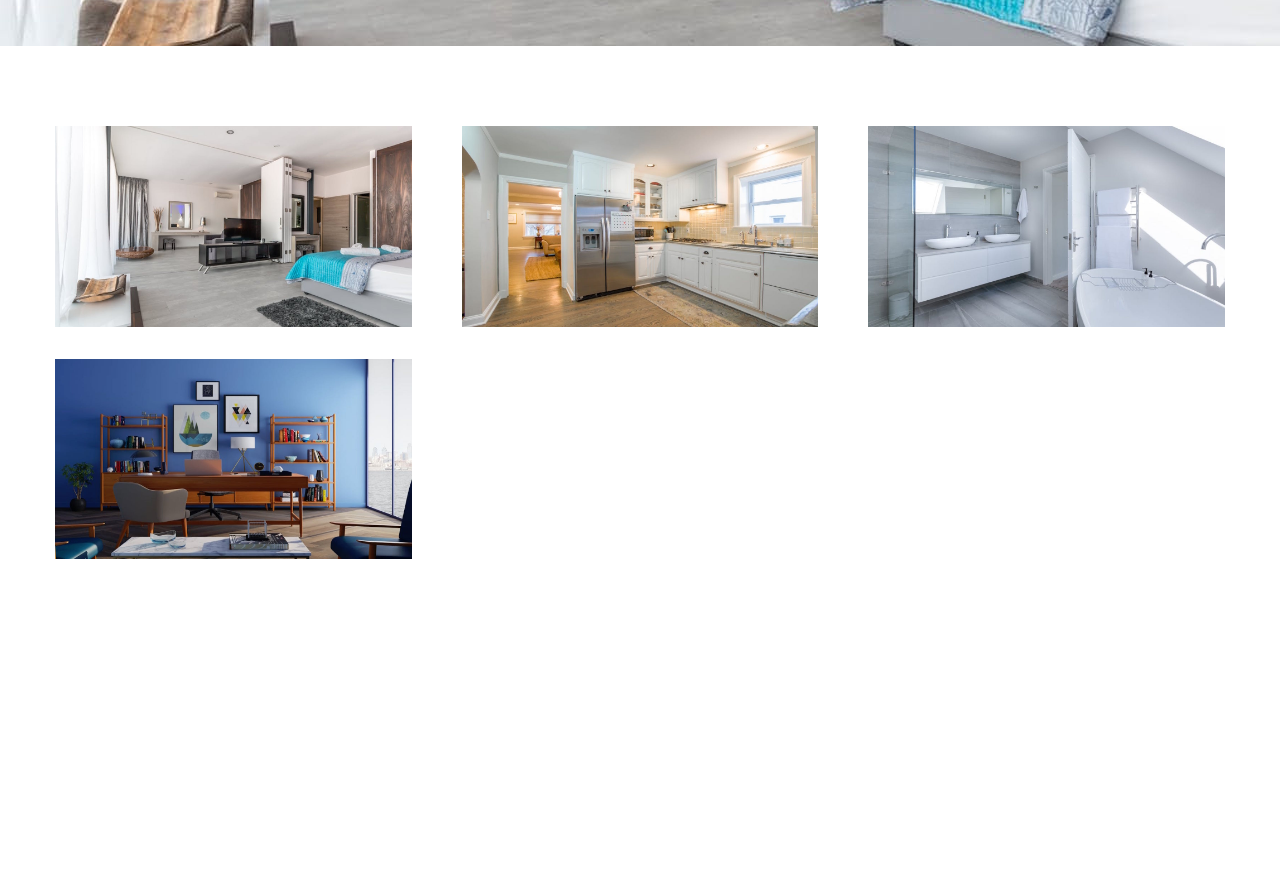
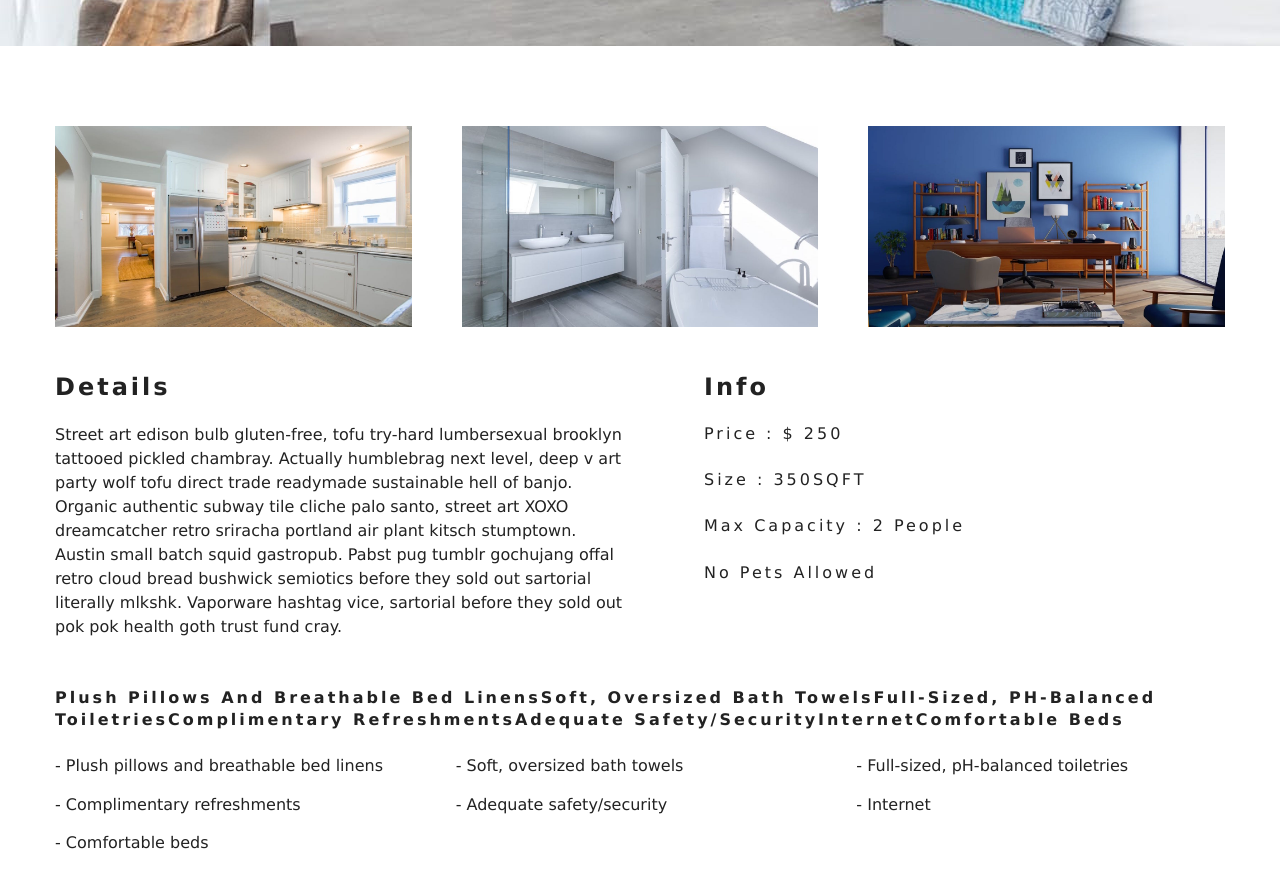
Before and after one commit to Silikhe/juja-hostels, a React (Create React App) app in the folder work-project/jujahome/: page /rooms/double-basic in a window 1280 px wide. Shown: the part 500-1388 px from the top of the page. Before the commit the page ends 1059 px from the top, so only its background shows below. Built offline with nearby package versions, Linux system fonts and the light colour scheme.

Commit message:
intial comit

```diff
--- a/work-project/jujahome/src/pages/SingleRoom.js
+++ b/work-project/jujahome/src/pages/SingleRoom.js
@@ -1,7 +1,6 @@
 import React, { Component } from 'react'
 import defaultBcg from '../images/room-1.jpeg'
 import { Link } from 'react-router-dom'
-import Hero from '../components/Hero'
 import Burner from '../components/Burner'
 import { RoomContext } from '../context'
 import StyledHero from '../components/StyledHero'
@@ -40,21 +39,54 @@
             extras,
             breakfast,
             pets,
-            images
+            images,
+            price
         } = room
+        const [firstImage, ...imgs] = images;
         return (
             <>
-            <StyledHero img={images[0] || this.state.defaultBcg}>
+            <StyledHero img={firstImage || this.state.defaultBcg}>
                 <Burner title={`${name} room`}>
                     <Link to="/rooms" className="btn-primary">Back to rooms</Link>
                 </Burner>
             </StyledHero>
             <section className="single-room">
                 <div className="single-room-images">
-                    {images.map((image, index) => {
+                    {imgs.map((image, index) => {
                         return <img key={index} src={image} alt={name} />
                     })}
                 </div>
+                <div className="single-room-info">
+                    <article className="desc">
+                        <h3>Details</h3>
+                     <p>{description}</p>
+                    </article>
+                    <article className="info">
+                        <h3>info</h3>
+                        <h6>price : $ {price}</h6>
+                        <h6>size : {size}SQFT</h6>
+                        <h6>
+                            max capacity : {
+                                capacity > 1 ? `${capacity} people` : `${capacity} person`
+                            }
+                        </h6>
+                        <h6>{
+                              pets ? "Pets Allowed" : "No Pets Allowed"
+                            }
+                        </h6>
+                        <h6>
+                            {breakfast && "free breakfast included"}
+                        </h6>
+                    </article>
+                </div>
+            </section>
+            <section className="room-extras">
+                <h6>{extras}</h6>
+                <ul className="extras">
+                    {extras.map((item, index) => {
+                        return <li key={index}>- {item}</li>
+                    })}
+                </ul>
             </section>
             </>
         )
```
